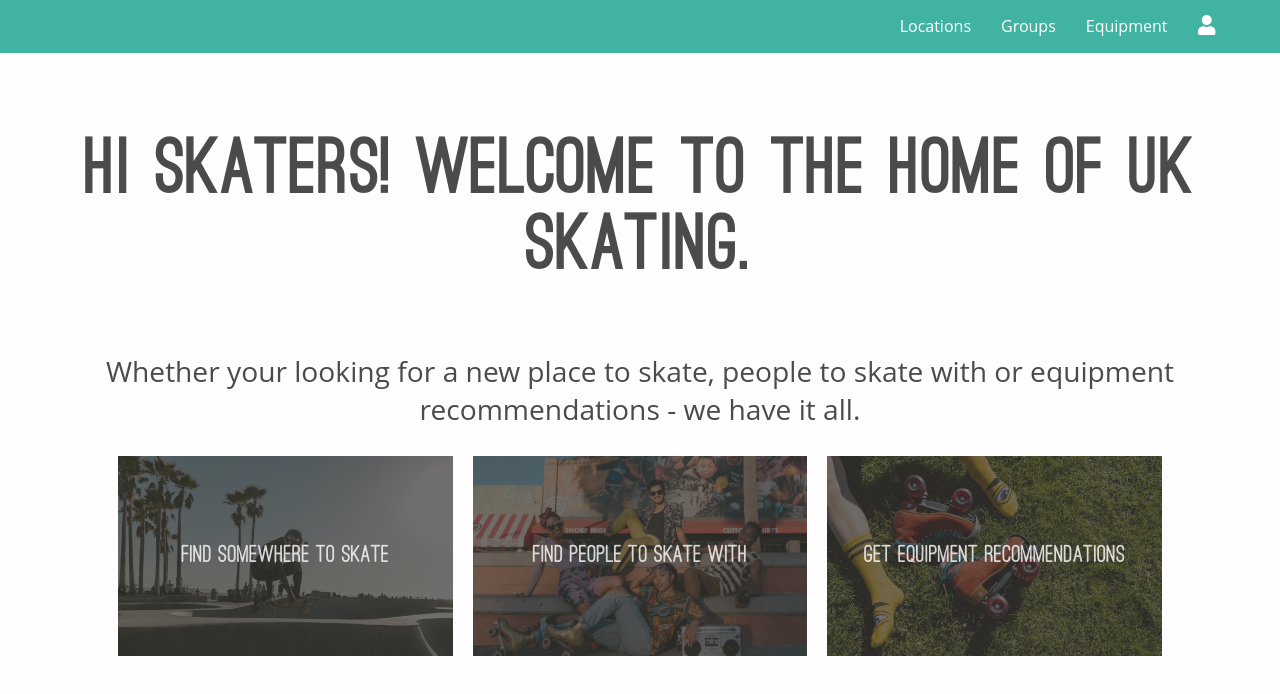
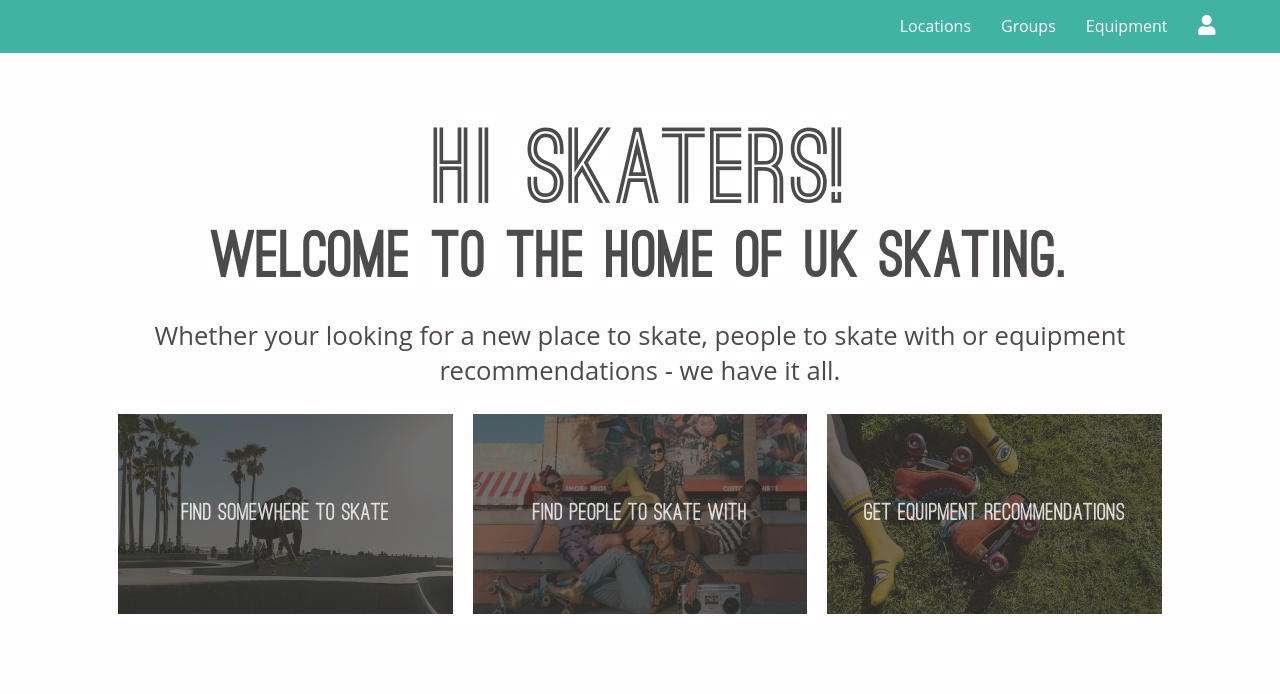
Before and after one commit to sadie-walker/skate-uk, a Next.js app: page / in a window 1280 px wide. Shown: the top 694 px of the page. Built offline with nearby package versions, Linux system fonts and the light colour scheme.

Commit message:
fix text sizing & font on homepage

```diff
--- a/src/pages/index.js
+++ b/src/pages/index.js
@@ -4,7 +4,10 @@ import styles from "../styles/HomePage.module.css";
 export default function Home() {
 	return (
 		<section className={styles.home}>
-			<h1>Hi Skaters! Welcome to the home of UK skating.</h1>
+			<h1>
+				<span>Hi Skaters!</span> <br /> Welcome to the home of UK
+				skating.
+			</h1>
 			<p>
 				Whether your looking for a new place to skate, people to skate
 				with or equipment recommendations - we have it all.
--- a/src/styles/HomePage.module.css
+++ b/src/styles/HomePage.module.css
@@ -5,11 +5,17 @@
 }
 
 .home h1 {
-	font-size: 6vw;
+	font-size: 5vw;
 	font-family: Ostrich Sans;
 	font-weight: 800;
+	margin-bottom: 0;
+}
+
+.home h1 span {
+	font-weight: 600;
+	font-size: 8vw;
 }
 
 .home p {
-	font-size: 2.2vw;
+	font-size: 2vw;
 }
```
